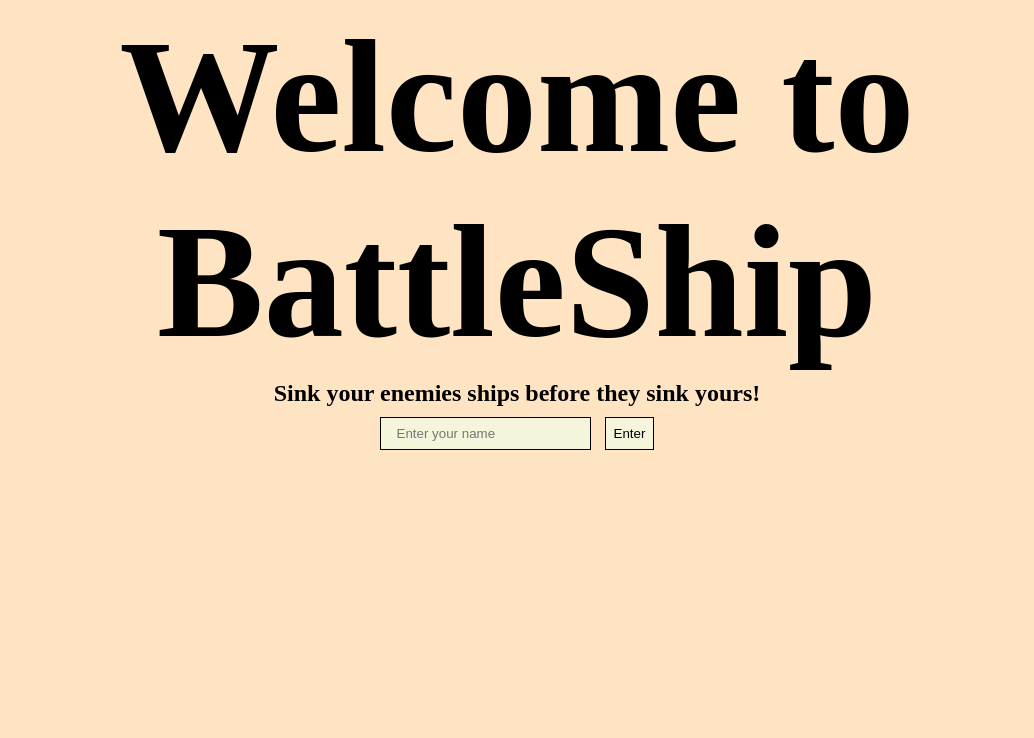
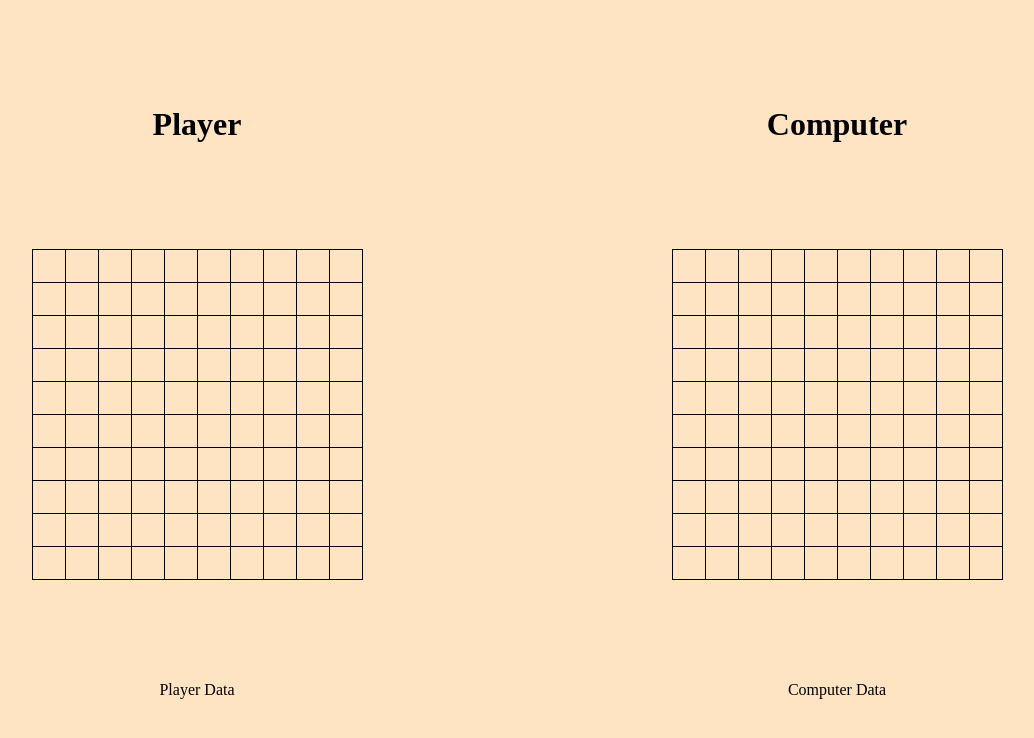
Before and after one commit to golam71/odin-battleship, a website built with webpack: page src/template.html in a window 1280 px wide. Both pictures are taken after a click on the button "Enter". Shown: the whole page, without its empty margins (123-1157 px from the left). Built offline with nearby package versions, Linux system fonts and the light colour scheme; a web font is replaced by a local one.

Commit message:
✨ Refactor UI structure and styles: consolidate initial UI setup, enhance styling, and implement loading functionality

```diff
--- /dev/null
+++ b/src/css/initial.css
@@ -0,0 +1,48 @@
+.initial {
+  height: 100%;
+  width: 100%;
+  display: flex;
+  flex-direction: column;
+  justify-content: center;
+  align-content: center;
+
+  * {
+    margin: 2rem auto;
+    align-self: center;
+    max-width: fit-content;
+  }
+
+  h1,
+  input,
+  h2,
+  button {
+    opacity: 0;
+    transform: translateY(40px);
+    animation: fadeInUp 2s ease-out 0.1s forwards;
+  }
+
+  h1 {
+    font-size: 10rem;
+  }
+
+  input {
+    background-color: beige;
+    border: 1px solid;
+    padding: 0.5rem 1rem;
+    outline: none;
+  }
+  button {
+    margin: auto 10px !important;
+  }
+}
+
+@keyframes fadeInUp {
+  from {
+    opacity: 0;
+    transform: translateY(40px);
+  }
+  to {
+    opacity: 1;
+    transform: translateY(0);
+  }
+}
--- /dev/null
+++ b/src/css/loadui.css
@@ -0,0 +1,23 @@
+.ui {
+  display: flex;
+  justify-content: space-around;
+
+  div {
+    display: flex;
+    flex-direction: column;
+    justify-content: space-evenly;
+  }
+
+  table {
+    border-collapse: collapse;
+  }
+  td {
+    height: 30px;
+    width: 30px;
+    border: 1px solid;
+  }
+
+  #computerTable td:hover {
+    background-color: burlywood;
+  }
+}
--- a/src/css/style.css
+++ b/src/css/style.css
@@ -15,38 +15,6 @@ body {
   text-align: center;
 }
 
-h1,
-input,
-h2,
-button {
-  margin: 5px;
-  opacity: 0;
-  transform: translateY(40px);
-  animation: fadeInUp 2s ease-out 0.1s forwards;
-}
-
-h1 {
-  font-size: 10rem;
-}
-
-input {
-  background-color: beige;
-  border: 1px solid;
-  padding: 0.5rem 1rem;
-  outline: none;
-}
-
-@keyframes fadeInUp {
-  from {
-    opacity: 0;
-    transform: translateY(40px);
-  }
-  to {
-    opacity: 1;
-    transform: translateY(0);
-  }
-}
-
 button {
   padding: 0.5rem;
   border: 1px solid;
--- a/src/index.js
+++ b/src/index.js
@@ -1 +1,7 @@
 import "./css/style.css";
+
+import initial from "./js/ui/initial.js";
+import loadui from "./js/ui/loadui.js";
+import cleanBody from "./js/ui/cleanBody.js";
+
+initial().then(cleanBody).then(loadui);
--- /dev/null
+++ b/src/js/ui/cleanBody.js
@@ -0,0 +1,4 @@
+export default function cleanBody() {
+  document.body.classList = "";
+  document.body.innerHTML = "";
+}
--- /dev/null
+++ b/src/js/ui/initial.js
@@ -0,0 +1,30 @@
+import "../../css/initial.css";
+
+export default function initial() {
+  return new Promise((resolve) => {
+    const container = document.createElement("div");
+
+    const h1 = document.createElement("h1");
+    h1.textContent = "Welcome to BattleShip";
+
+    const h2 = document.createElement("h2");
+    h2.textContent = "Sink your enemies ships before they sink yours!";
+
+    const input = document.createElement("input");
+    input.type = "text";
+    input.placeholder = "Enter your name";
+
+    const button = document.createElement("button");
+    button.id = "start";
+    button.textContent = "Enter";
+
+    container.append(h1, h2, input, button);
+    document.body.appendChild(container);
+
+    button.addEventListener("click", () => {
+      const playerName = input.value.trim() || "Player";
+      localStorage.setItem("name", playerName);
+      resolve(playerName);
+    });
+  });
+}
--- /dev/null
+++ b/src/js/ui/loadui.js
@@ -0,0 +1,37 @@
+import "../../css/loadui.css";
+
+export default function loadui() {
+  return new Promise((resolve) => {
+    document.body.classList.add("ui");
+
+    function createBoard(title, id) {
+      const container = document.createElement("div");
+
+      const heading = document.createElement("h1");
+      heading.textContent = title;
+      container.appendChild(heading);
+
+      const table = document.createElement("table");
+      table.id = id;
+      for (let i = 0; i < 10; i++) {
+        const tr = document.createElement("tr");
+        for (let j = 0; j < 10; j++) {
+          tr.appendChild(document.createElement("td"));
+        }
+        table.appendChild(tr);
+      }
+      container.appendChild(table);
+
+      const info = document.createElement("p");
+      info.textContent = `${title} Data`;
+      container.appendChild(info);
+
+      document.body.appendChild(container);
+    }
+
+    const playerName = localStorage["name"] || "Player";
+    createBoard(playerName, "playerTable");
+    createBoard("Computer", "computerTable");
+    resolve();
+  });
+}
--- a/src/template.html
+++ b/src/template.html
@@ -6,10 +6,5 @@
     <title>BattleShip</title>
   </head>
 
-  <body>
-    <h1>Welcome to BattleShip</h1>
-    <h2>Sink your enemies ships before they sink yours!</h2>
-    <input type="text" placeholder="Enter your name" />
-    <button id="start">Enter</button>
-  </body>
+  <body class="initial"></body>
 </html>
```
Also changed, not shown: src/js/initial.js (deleted).
